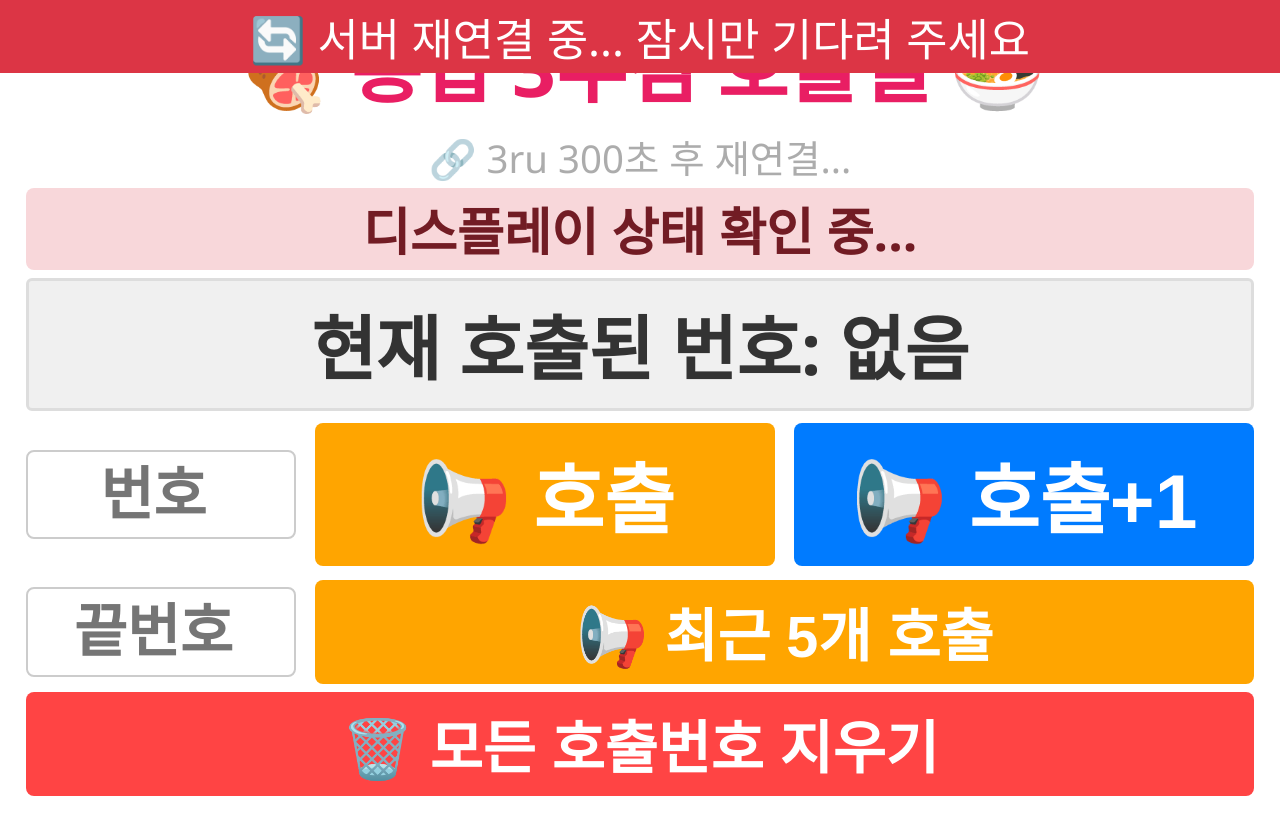
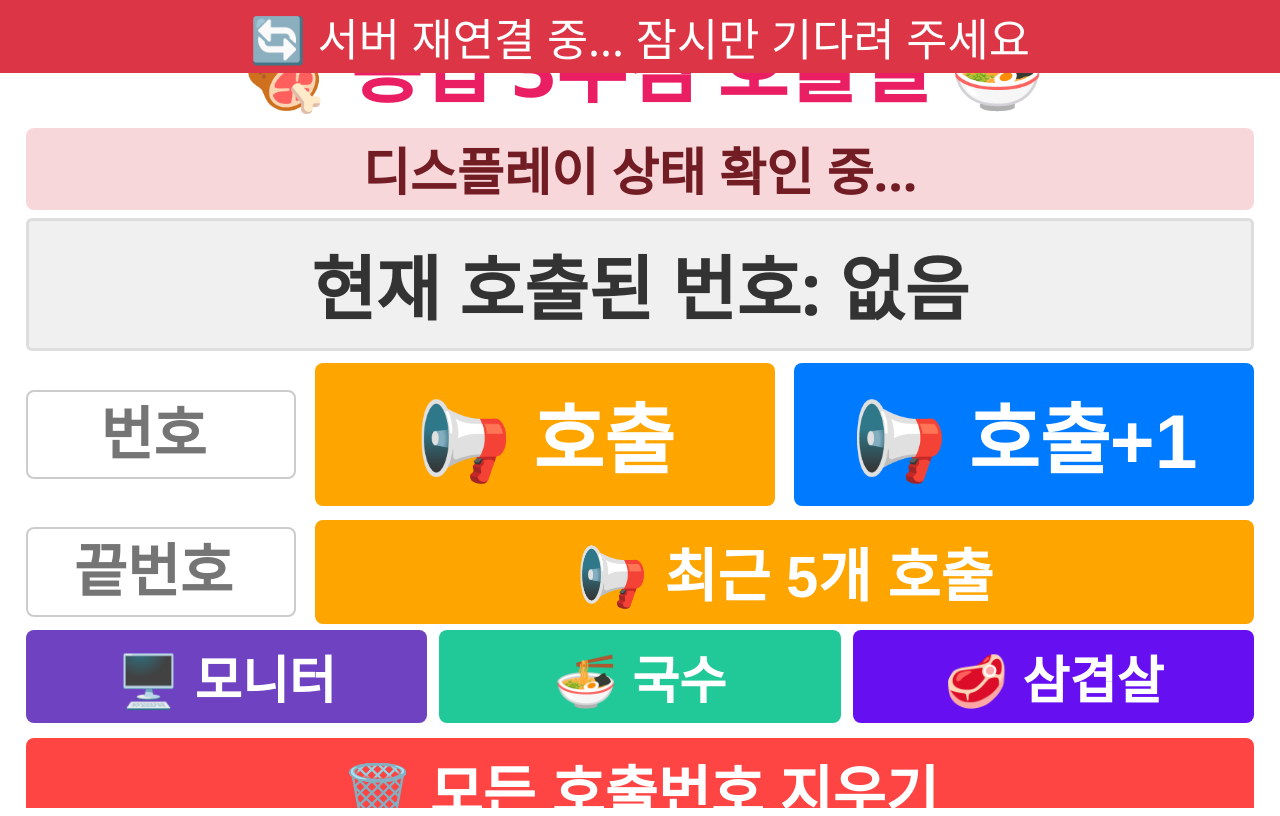
Before and after one commit to donghyunkm-spec/tongbbap-bell-system, a website: page input.html in a window 1280 px wide. Drawn offline with Linux system fonts and the light colour scheme.

Commit message:
모니터기능추가

```diff
--- a/input.html
+++ b/input.html
@@ -73,6 +73,21 @@
       color: white;
       margin-top: 1vh;
       padding: 1.5vh 0;
+    }
+
+    .btn-purple {
+      background-color: #6f42c1;
+      color: white;
+    }
+
+    .btn-teal {
+      background-color: #20c997;
+      color: white;
+    }
+
+    .btn-indigo {
+      background-color: #6610f2;
+      color: white;
     }
 
     /* 호출 버튼 크기 키우기 */
@@ -200,13 +215,6 @@
       overflow-y: auto;
     }
 
-    #connectionInfo {
-      font-size: 3vw;
-      text-align: center;
-      color: #666;
-      margin-bottom: 0.5vh;
-    }
-
     .pulse {
       animation: pulse 1.5s infinite;
     }
@@ -236,6 +244,20 @@
     .offline-indicator.show {
       transform: translateY(0);
     }
+
+    /* 음성 재생 버튼 스타일 */
+    .audio-buttons {
+      display: flex;
+      gap: 1vw;
+      margin-bottom: 1vh;
+    }
+
+    .btn-audio {
+      flex: 1;
+      font-size: 4vw !important;
+      padding: 1.2vh 0.5vw !important;
+      margin: 0 !important;
+    }
   </style>
 </head>
 <body>
@@ -245,8 +267,9 @@
 
   <div class="header">🍖 통빱 3루점 호출벨 🍜</div>
 
-  <div id="connectionInfo">연결 상태 확인 중...</div>
   <div id="displayStatus" class="status-disconnected">디스플레이 상태 확인 중...</div>
+
+
 
   <div id="currentNumbers">현재 호출된 번호: 없음</div>
 
@@ -265,6 +288,13 @@
       <input type="number" id="sequenceNumber" class="input-short" placeholder="끝번호" min="5" max="700" />
       <button class="btn-orange btn-flex" onclick="sendSequenceCall()">📢 최근 5개 호출</button>
     </div>
+
+	  <!-- 음성 재생 버튼들 -->
+  <div class="audio-buttons">
+    <button class="btn-purple btn-audio" onclick="playAudio('monitor')">🖥️ 모니터</button>
+    <button class="btn-teal btn-audio" onclick="playAudio('noodle')">🍜 국수</button>
+    <button class="btn-indigo btn-audio" onclick="playAudio('pork')">🥩 삼겹살</button>
+  </div>
 
     <button class="btn-red" onclick="clearAllNumbers()">🗑️ 모든 호출번호 지우기</button>
 
@@ -293,6 +323,40 @@
 
     // 재고소진 상태 추적
     let isClosedStatusActive = false;
+
+    // 음성 재생 기능
+    function playAudio(type) {
+      let fileName = '';
+      let statusMessage = '';
+
+      switch(type) {
+        case 'monitor':
+          fileName = 'monitor.mp3';
+          statusMessage = '🖥️ 모니터 음성 재생';
+          break;
+        case 'noodle':
+          fileName = 'noodle.mp3';
+          statusMessage = '🍜 국수 음성 재생';
+          break;
+        case 'pork':
+          fileName = 'pork.mp3';
+          statusMessage = '🥩 삼겹살 음성 재생';
+          break;
+      }
+
+      if (fileName) {
+        const audio = new Audio(`voice/${fileName}`);
+        audio.volume = 1.0;
+
+        audio.play().then(() => {
+          setStatus(statusMessage);
+          console.log(`🔊 ${STORE_CODE} ${statusMessage}`);
+        }).catch((error) => {
+          setStatus(`❌ ${statusMessage} 실패`);
+          console.error(`❌ ${STORE_CODE} 음성 재생 실패:`, error);
+        });
+      }
+    }
 
     // 비밀번호 확인 함수
     function checkPassword() {
@@ -403,7 +467,6 @@
 
         console.log(`🔗 ${STORE_CODE} WebSocket 연결 시도 (${this.reconnectAttempts + 1}/${this.maxReconnectAttempts}):`, wsUrl);
 
-        this.updateConnectionInfo('연결 중...', true);
         this.isManualClose = false;
 
         try {
@@ -420,7 +483,6 @@
           console.log(`✅ ${STORE_CODE} WebSocket 연결됨`);
           this.reconnectAttempts = 0;
           this.ws.send(`INPUT:${STORE_CODE}`); // 매장 코드 포함해서 전송
-          this.updateConnectionInfo('연결됨', false);
           this.hideOfflineIndicator();
           this.startHeartbeat();
           this.lastPongTime = Date.now();
@@ -468,7 +530,6 @@
 
           if (!this.isManualClose) {
             setStatus(`⚠️ ${STORE_CODE} 서버 연결 끊김`);
-            this.updateConnectionInfo('연결 끊김', false);
             this.scheduleReconnect();
           }
         };
@@ -477,7 +538,6 @@
       scheduleReconnect() {
         if (this.reconnectAttempts >= this.maxReconnectAttempts) {
           console.error(`❌ ${STORE_CODE} 최대 재연결 시도 횟수 초과 (${this.maxReconnectAttempts})`);
-          this.updateConnectionInfo('연결 실패 - 새로고침 필요', false);
           setStatus(`❌ ${STORE_CODE} 연결 실패 - 새로고침해주세요`);
           return;
         }
@@ -485,7 +545,6 @@
         // 항상 5분 간격으로 재연결
         const delay = this.reconnectInterval; // 300000ms (5분)
 
-        this.updateConnectionInfo(`${Math.ceil(delay/1000)}초 후 재연결...`, true);
         this.showOfflineIndicator();
 
         this.reconnectTimer = setTimeout(() => {
@@ -539,16 +598,6 @@
           setStatus(`⚠️ ${STORE_CODE} 연결 끊김 - 재연결 중...`);
           this.reconnect();
           return false;
-        }
-      }
-
-      updateConnectionInfo(text, isPulse) {
-        const info = document.getElementById('connectionInfo');
-        info.textContent = `🔗 ${STORE_CODE} ${text}`;
-        if (isPulse) {
-          info.classList.add('pulse');
-        } else {
-          info.classList.remove('pulse');
         }
       }
 
```
Also changed, not shown: input1.html (+72 -23 lines), 3 other files.
